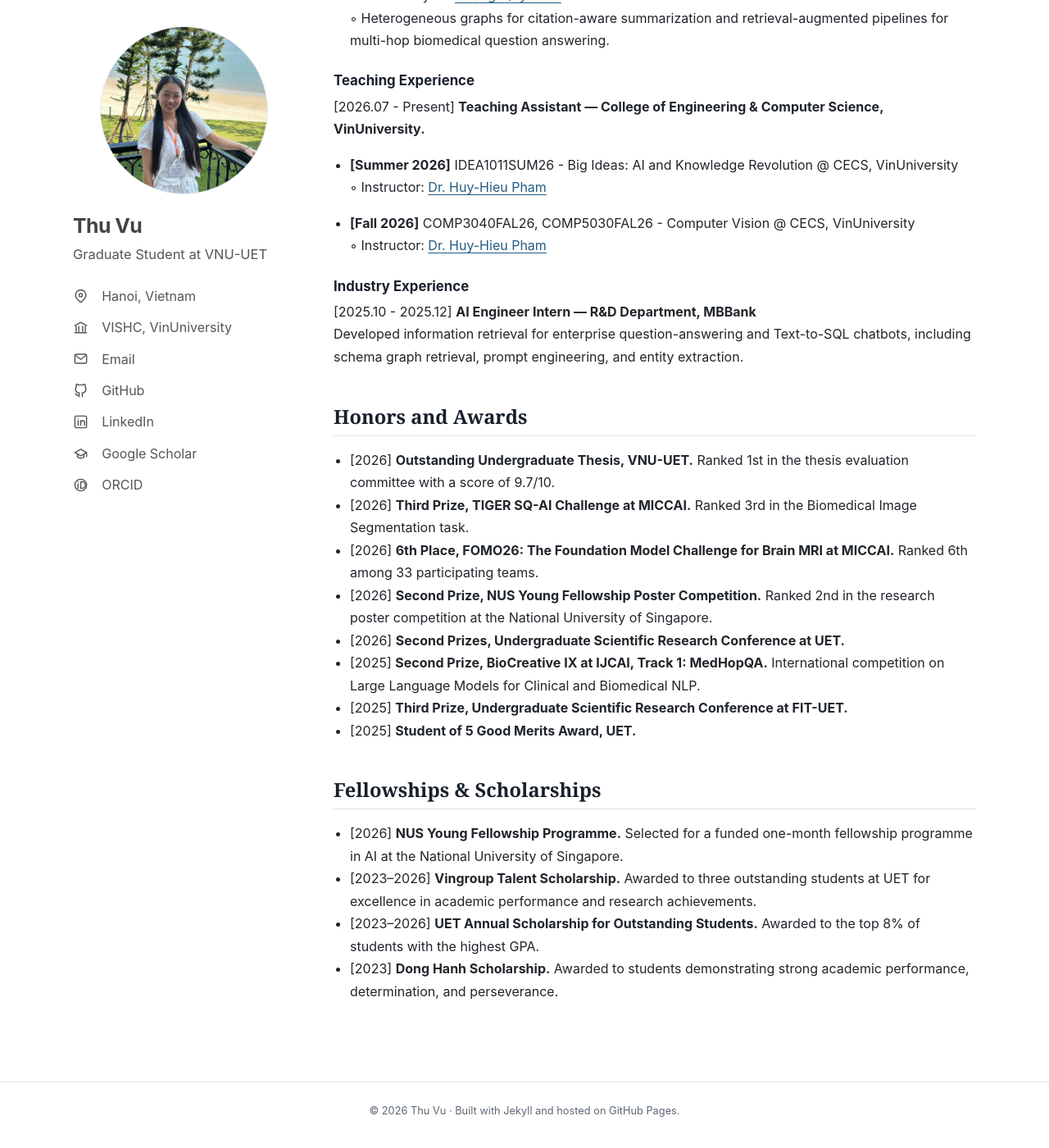
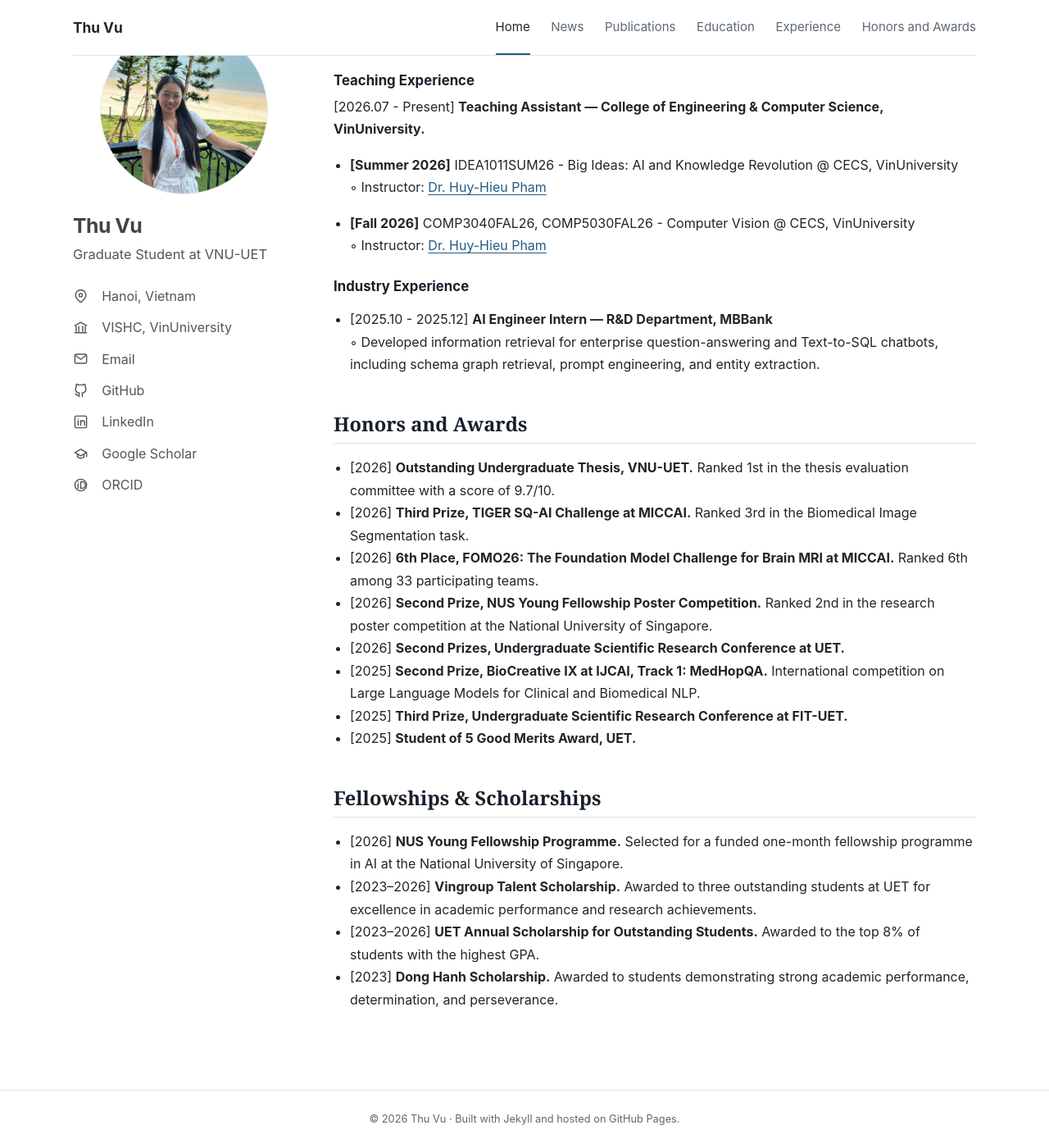
Before and after one commit to ThiMinhThuVu/ThiMinhThuVu.github.io, a Jekyll site: the page built from index.md, in a window 1280 px wide and 1400 px high, scrolled down 2726 px. Shown: the whole window at 82% size. Built offline with Jekyll 4.4.1, drawn with Linux system fonts in a browser that asks for light colours.

Commit message:
Keep navigation visible while scrolling and format industry experience

```diff
--- a/assets/css/main.scss
+++ b/assets/css/main.scss
@@ -168,6 +168,10 @@ a:hover {
    ========================= */
 
 .site-header {
+  position: sticky;
+  top: 0;
+  z-index: 30;
+  background: #fff;
   height: 68px;
   border-bottom: 1px solid var(--line);
   display: flex;
@@ -741,7 +745,7 @@ footer {
     padding: 0 1.25rem;
     height: 60px;
 
-    position: relative;
+    position: sticky;
   }
 
   .nav-toggle {
@@ -910,3 +914,8 @@ footer {
     scroll-behavior: auto;
   }
 }
+
+/* Keep section headings visible below the sticky navigation. */
+.main-content [id] {
+  scroll-margin-top: 84px;
+}
--- a/index.md
+++ b/index.md
@@ -66,8 +66,8 @@ GPA: **3.8/4.0**, top 8% of cohort.
 
 ### Industry Experience
 
-[2025.10 - 2025.12] **AI Engineer Intern — R&D Department, MBBank**<br>
-Developed information retrieval for enterprise question-answering and Text-to-SQL chatbots, including schema graph retrieval, prompt engineering, and entity extraction.
+- [2025.10 - 2025.12] **AI Engineer Intern — R&D Department, MBBank**<br>
+  ◦ Developed information retrieval for enterprise question-answering and Text-to-SQL chatbots, including schema graph retrieval, prompt engineering, and entity extraction.
 
 ## Honors and Awards
 
```
